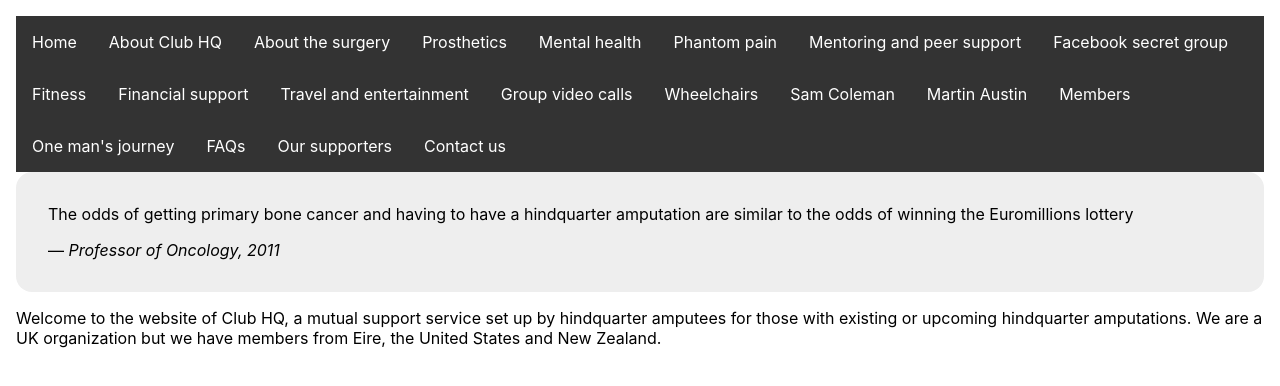
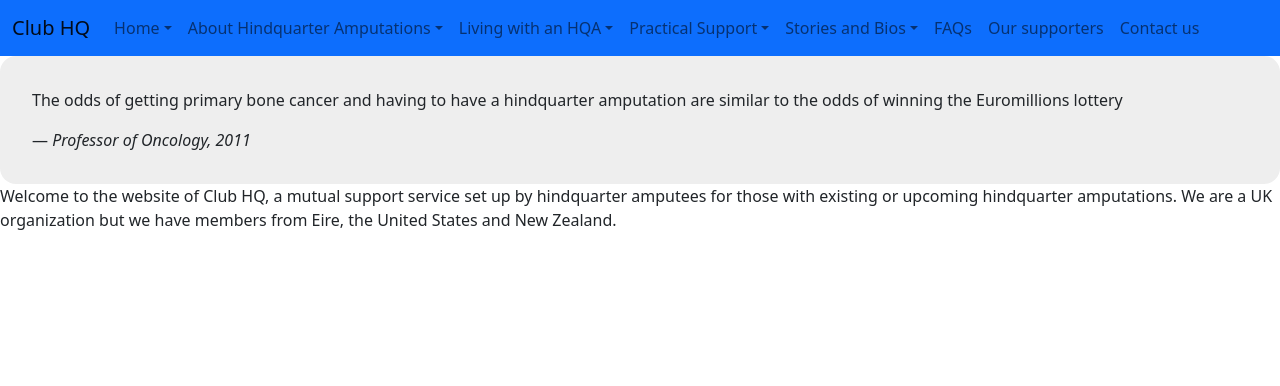
Before and after one commit to junitech/club-hq-website, a React (Create React App) app: page / in a window 1280 px wide. Shown: the top 386 px of the page. Built offline with nearby package versions, Linux system fonts and the light colour scheme.

Commit message:
added bootstrap and modified navbar

```diff
--- a/package.json
+++ b/package.json
@@ -6,6 +6,7 @@
     "@testing-library/jest-dom": "^5.16.5",
     "@testing-library/react": "^13.4.0",
     "@testing-library/user-event": "^13.5.0",
+    "bootstrap": "^5.2.3",
     "react": "^18.2.0",
     "react-dom": "^18.2.0",
     "react-router-dom": "^6.7.0",
--- a/src/Components/NavBar.js
+++ b/src/Components/NavBar.js
@@ -1,37 +1,71 @@
-import './NavBar.css';
+//import './NavBar.css';
 
 function NavBar() {
     return (
         <>
-            <nav className="navbar">
-                <ul>
-                    <li><a href="/">Home</a></li>
+            <nav className="navbar navbar-expand-sm bg-primary ">
+                <div className="container-fluid">
+                <a className="navbar-brand" href="/">Club HQ</a>
+                    <button className="navbar-toggler" type="button" data-bs-toggle="collapse" data-bs-target="#navbarTogglerDemo01" aria-controls="navbarTogglerDemo01" aria-expanded="false" aria-label="Toggle navigation">
+                        <span className="navbar-toggler-icon"></span>
+                    </button>
+                    <div className="collapse navbar-collapse" id="navbarTogglerDemo01">
 
-                    <li><a href="/about-club-hq">About Club HQ</a></li>
-
-                    <li><a href="/about-the-surgery">About the surgery</a></li>
-                    <li><a href="/prosthetics">Prosthetics</a></li>
-                    <li><a href="/mental-health">Mental health</a></li>
-                    <li><a href="/phantom-pain">Phantom pain</a></li>
-
-                    <li><a href="/mentoring-and-peer-support">Mentoring and peer support</a></li>
-                    <li><a href="/facebook-secret-group">Facebook secret group</a></li>
-                    <li><a href="/fitness">Fitness</a></li>
-
-                    <li><a href="/financial-support">Financial support</a></li>
-                    <li><a href="/travel-and-entertainment">Travel and entertainment</a></li>
-                    <li><a href="/group-video-calls">Group video calls</a></li>
-                    <li><a href="/wheelchairs">Wheelchairs</a></li>
-
-                    <li><a href="/sam-coleman">Sam Coleman</a></li>
-                    <li><a href="/martin-austin">Martin Austin</a></li>
-                    <li><a href="/members">Members</a></li>
-                    <li><a href="/one-mans-journey">One man's journey</a></li>
-
-                    <li><a href="/faqs">FAQs</a></li>
-                    <li><a href="/our-supporters">Our supporters</a></li>
-                    <li><a href="/contact-us">Contact us</a></li>
-                </ul>
+                        <ul className="navbar-nav me-auto mb-2 mb-lg-0">
+                        <li className="nav-item dropdown">
+                                <a className="nav-link dropdown-toggle" href="/" role="button" data-bs-toggle="dropdown" aria-expanded="false">Home</a>
+                                <ul className="dropdown-menu">
+                                    <li><a className="dropdown-item" href="/">Home</a></li>
+                                    <li><a className="dropdown-item" href="/about-club-hq">About Club HQ</a></li>
+                                </ul>
+                            </li>
+                            <li className="nav-item dropdown">
+                                <a className="nav-link dropdown-toggle" href="/" role="button" data-bs-toggle="dropdown" aria-expanded="false">About Hindquarter Amputations</a>
+                                <ul className="dropdown-menu">
+                                    <li><a className="dropdown-item" href="/about-the-surgery">About the surgery</a></li>
+                                    <li><a className="dropdown-item" href="/prosthetics">Prosthetics</a></li>
+                                    <li><a className="dropdown-item" href="/mental-health">Mental health</a></li>
+                                    <li><a className="dropdown-item" href="/phantom-pain">Phantom pain</a></li>
+                                </ul>
+                            </li>
+                            <li className="nav-item dropdown">
+                                <a className="nav-link dropdown-toggle" href="/" role="button" data-bs-toggle="dropdown" aria-expanded="false">Living with an HQA</a>
+                                <ul className="dropdown-menu">
+                                    <li><a className="dropdown-item" href="/mentoring-and-peer-support">Mentoring and peer support</a></li>
+                                    <li><a className="dropdown-item" href="/facebook-secret-group">Facebook secret group</a></li>
+                                    <li><a className="dropdown-item" href="/fitness">Fitness</a></li>
+                                </ul>
+                            </li>
+                            <li className="nav-item dropdown">
+                                <a className="nav-link dropdown-toggle" href="/" role="button" data-bs-toggle="dropdown" aria-expanded="false">Practical Support</a>
+                                <ul className="dropdown-menu">
+                                    <li><a className="dropdown-item" href="/financial-support">Financial support</a></li>
+                                    <li><a className="dropdown-item" href="/travel-and-entertainment">Travel and entertainment</a></li>
+                                    <li><a className="dropdown-item" href="/group-video-calls">Group video calls</a></li>
+                                    <li><a className="dropdown-item" href="/wheelchairs">Wheelchairs</a></li>
+                                </ul>
+                            </li>
+                             <li className="nav-item dropdown">
+                                <a className="nav-link dropdown-toggle" href="/" role="button" data-bs-toggle="dropdown" aria-expanded="false">Stories and Bios</a>
+                                <ul className="dropdown-menu">
+                                    <li><a className="dropdown-item" href="/sam-coleman">Sam Coleman</a></li>
+                                    <li><a className="dropdown-item" href="/martin-austin">Martin Austin</a></li>
+                                    <li><a className="dropdown-item" href="/members">Members</a></li>
+                                    <li><a className="dropdown-item" href="/one-mans-journey">One man's journey</a></li>
+                                </ul>
+                            </li>
+                            <li className="nav-item">
+                                <a className="nav-link" href="/faqs">FAQs</a>
+                            </li>
+                            <li class="nav-item">
+                                <a className="nav-link" href="/our-supporters">Our supporters</a>
+                            </li>
+                            <li className="nav-item">
+                                <a className="nav-link" href="/contact-us">Contact us</a>
+                            </li>
+                        </ul>
+                    </div>
+                </div>
             </nav>
         </>
     );
--- a/src/index.js
+++ b/src/index.js
@@ -4,6 +4,10 @@ import './index.css';
 import { BrowserRouter } from 'react-router-dom';
 import App from './App';
 import reportWebVitals from './reportWebVitals';
+// Bootstrap CSS
+import "bootstrap/dist/css/bootstrap.min.css";
+// Bootstrap Bundle JS
+import "bootstrap/dist/js/bootstrap.bundle.min";
 
 const root = ReactDOM.createRoot(document.getElementById('root'));
 root.render(
```
Also changed, not shown: 1 other file (tests, documents, lock files or other folders).
